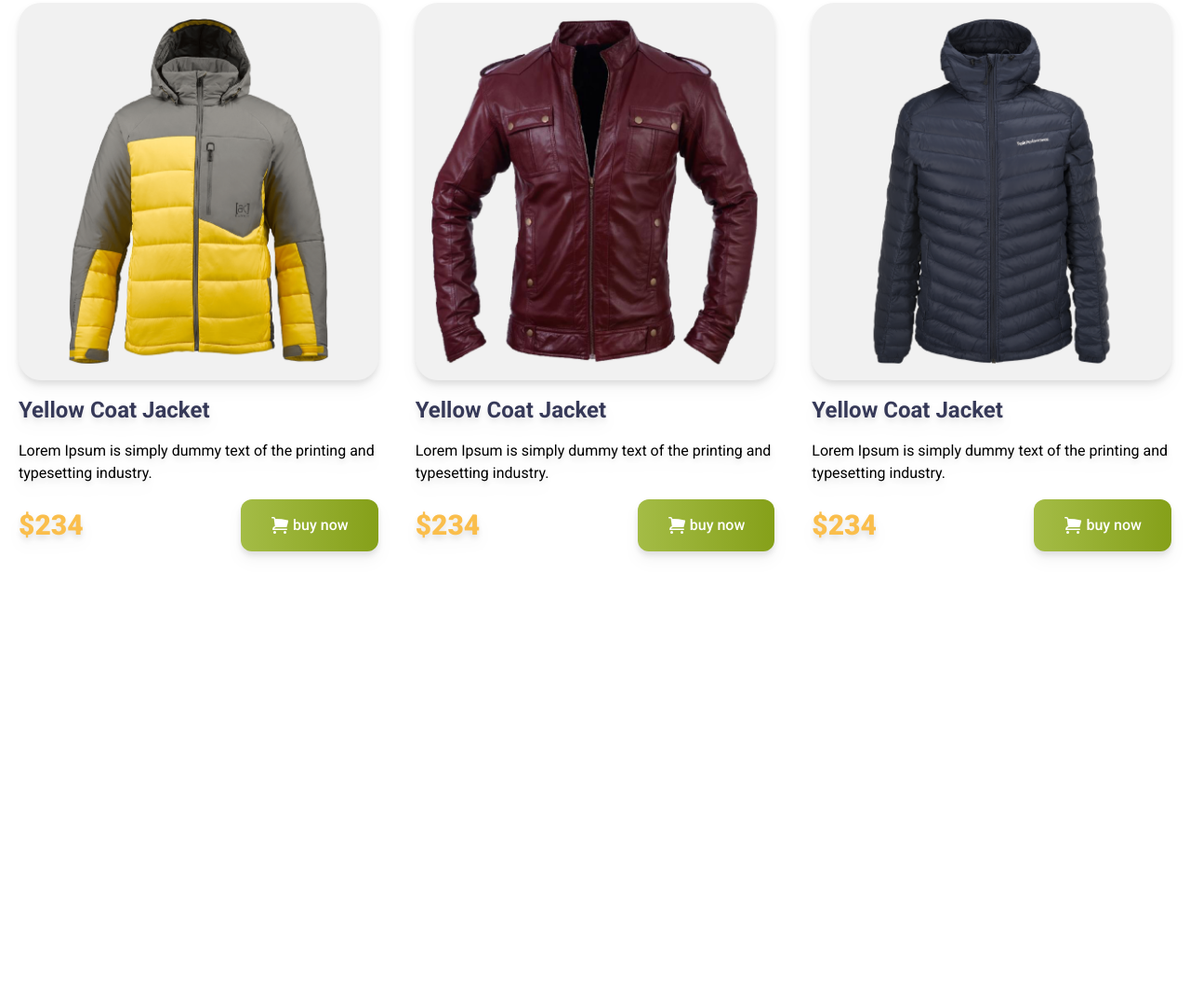
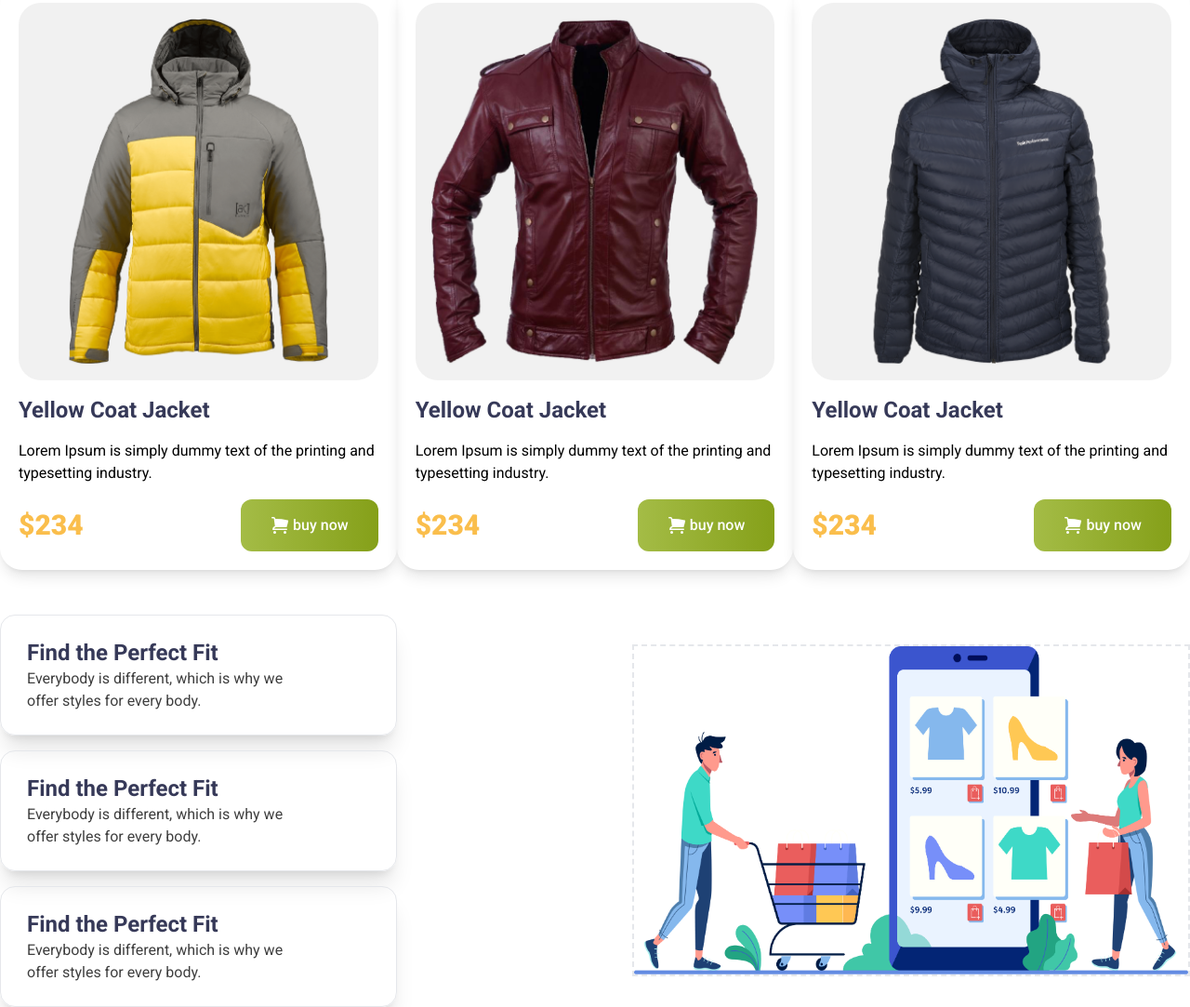
Before and after one commit to rumman321/penguin-fashion-website, a plain HTML site: page index.html in a window 1280 px wide. Shown: the part 1386-2469 px from the top of the page at 93% size. Before the commit the page ends 2047 px from the top, so only its background shows below. Drawn offline with nearby package versions, Linux system fonts and the light colour scheme.

Commit message:
footer section complete

```diff
--- a/index.html
+++ b/index.html
@@ -22,7 +22,9 @@
       }
     </style>
   </head>
+
   <body class="font-roboto">
+
     <header class="bg-[#FFFBF0] pl-4">
       <!-- nav started -->
       <nav></nav>
@@ -60,6 +62,7 @@
         </div>
       </div>
     </header>
+
     <main class="max-w-7xl mx-auto">
       <!-- Women jackets section -->
       <section class="my-12">
@@ -69,7 +72,7 @@
         <!-- jacket card container -->
         <div class="grid grid-cols-1 md:grid-cols-2 lg:grid-cols-3">
           <!-- single card-1 -->
-          <div class="p-5 space-y-4 drop-shadow-lg rounded-3xl">
+          <div class="p-5 space-y-4 shadow-lg rounded-3xl">
             <img
               class="p-4 rounded-3xl bg-[#F1F1F1]"
               src="./images/jacket-1.png"
@@ -103,7 +106,7 @@
             </div>
           </div>
           <!-- single card-2 -->
-          <div class="p-5 space-y-4 drop-shadow-lg rounded-3xl">
+          <div class="p-5 space-y-4 shadow-lg rounded-3xl">
             <img
               class="p-4 rounded-3xl bg-[#F1F1F1]"
               src="./images/jacket-2.png"
@@ -137,7 +140,7 @@
             </div>
           </div>
           <!-- single card-3 -->
-          <div class="p-5 space-y-4 drop-shadow-lg rounded-3xl">
+          <div class="p-5 space-y-4 shadow-lg rounded-3xl">
             <img
               class="p-4 rounded-3xl bg-[#F1F1F1]"
               src="./images/jacket-3.png"
@@ -181,7 +184,7 @@
         <!-- jacket card container -->
         <div class="grid grid-cols-1 md:grid-cols-2 lg:grid-cols-3">
           <!-- single card-1 -->
-          <div class="p-5 space-y-4 drop-shadow-lg rounded-3xl">
+          <div class="p-5 space-y-4 shadow-lg rounded-3xl">
             <img
               class="p-4 rounded-3xl bg-[#F1F1F1]"
               src="./images/jacket-4.png"
@@ -215,7 +218,7 @@
             </div>
           </div>
           <!-- single card-2 -->
-          <div class="p-5 space-y-4 drop-shadow-lg rounded-3xl">
+          <div class="p-5 space-y-4 shadow-lg rounded-3xl">
             <img
               class="p-4 rounded-3xl bg-[#F1F1F1]"
               src="./images/jacket-5.png"
@@ -249,7 +252,7 @@
             </div>
           </div>
           <!-- single card-3 -->
-          <div class="p-5 space-y-4 drop-shadow-lg rounded-3xl">
+          <div class="p-5 space-y-4 shadow-lg rounded-3xl">
             <img
               class="p-4 rounded-3xl bg-[#F1F1F1]"
               src="./images/jacket-6.png"
@@ -285,6 +288,40 @@
         </div>
       </section>
     </main>
-    <footer></footer>
+
+    <footer class=" max-w-7xl mx-auto  md:flex items-center justify-between flex-row-reverse">
+
+        <div>
+            <img class="md:border-dashed border-2 md:w-[600px]" src="./images/shopping.png" alt="">
+        </div>
+        <div class="md:w-1/3 ">
+            <div class="shadow-xl py-6 pl-7 rounded-2xl border">
+                <div >
+                    <h1 class="font-bold text-2xl text-[#363958]">Find the Perfect Fit</h1>
+                    <p class="text-[#3E3E3E]">Everybody is different, which is why we <br>
+                        offer styles for every body.</p>
+                </div>
+
+            </div>
+            <div class="shadow-xl py-6 pl-7 mt-4 mb-4 rounded-2xl border">
+                <div >
+                    <h1 class="font-bold text-2xl text-[#363958]">Find the Perfect Fit</h1>
+                    <p class="text-[#3E3E3E]">Everybody is different, which is why we <br>
+                        offer styles for every body.</p>
+                </div>
+
+            </div>
+            <div class="shadow-xl py-6 pl-7  rounded-2xl border">
+                <div >
+                    <h1 class="font-bold text-2xl text-[#363958]">Find the Perfect Fit</h1>
+                    <p class="text-[#3E3E3E]">Everybody is different, which is why we <br>
+                        offer styles for every body.</p>
+                </div>
+
+            </div>
+        </div>
+
+
+    </footer>
   </body>
 </html>
```
